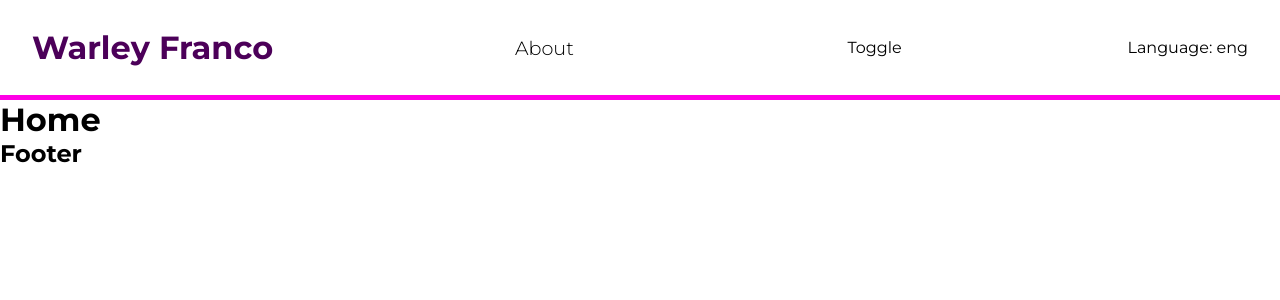
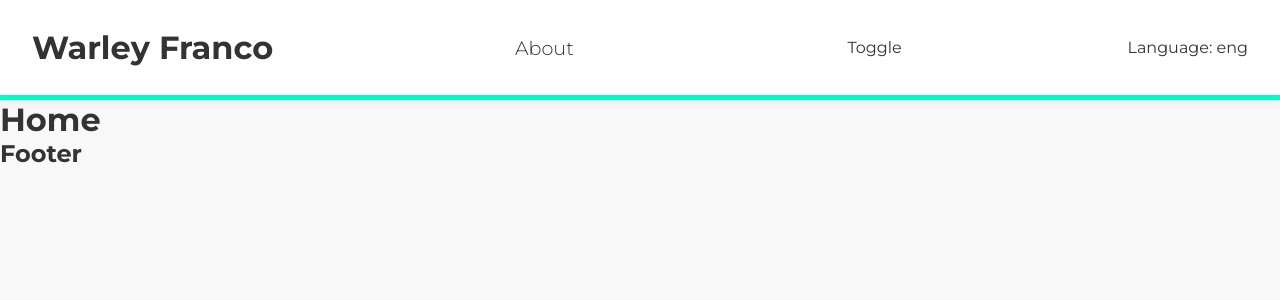
Before and after one commit to WarleyFranco/warleyfranco.github.io, a Next.js app: page / in a window 1280 px wide. Shown: the top 300 px of the page. Built offline with nearby package versions, Linux system fonts and the light colour scheme.

Commit message:
Update styles component + start post list tiles

```diff
--- a/src/components/layout/header.module.scss
+++ b/src/components/layout/header.module.scss
@@ -1,14 +1,16 @@
 .header {
   align-items: center;
+  background: var(--white);
   border-bottom: 5px solid var(--accent);
   display: flex;
   height: 100px;
   justify-content: space-between;
   padding: 0 var(--spacing-md);
+  box-shadow: 0 4px 8px rgba(0, 0, 0, 0.05);
 }
 
 .name {
-  color: var(--primary);
+  color: var(--text);
 }
 
 .list {
--- a/src/styles/global.scss
+++ b/src/styles/global.scss
@@ -3,6 +3,7 @@
   margin: 0;
   padding: 0;
   font-family: 'Montserrat', sans-serif;
+  color: var(--text);
 }
 
 body, html {
@@ -11,13 +12,19 @@ body, html {
 }
 
 :root {
-  --background: #fff;
-  --text: #000;
+  --background: #f8f8f8;
+  --white: #fff;
+  --black: #000;
+  --text: #333;
   --primary: #4C0059;
-  --secondary: #FC8C03;
+  --primary-light: #740488;
+  --secondary: #fed672;
   --tertiary: #0D4332;
-  --accent: #FF00E6;
-  --contrast: #3D8378;
+  --contrast: #ff4a97;
+  --accent: #04febf;
   --spacing-sm: 1rem;
   --spacing-md: 2rem;
+  --font-size-lg: 3rem;
+  --font-size-md: 2rem;
+  --font-size-sm: 1rem;
 }
```
Also changed, not shown: src/components/post/post-list.module.scss (added, +15 -0 lines), src/components/typography.module.scss (added, +14 -0 lines), src/components/typography.tsx (added, +8 -0 lines).
